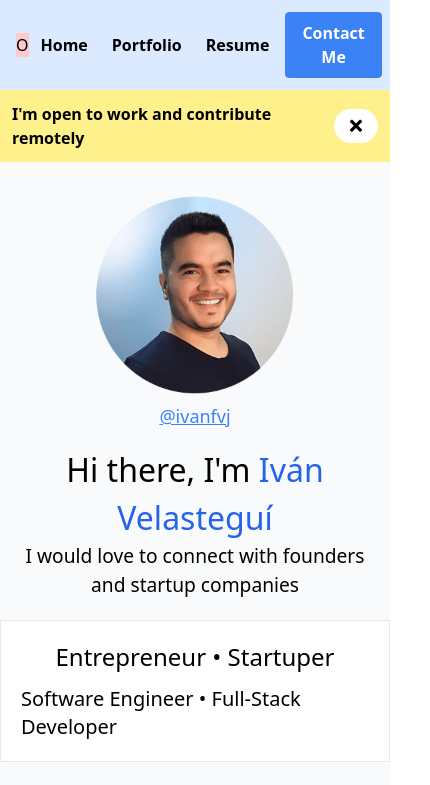
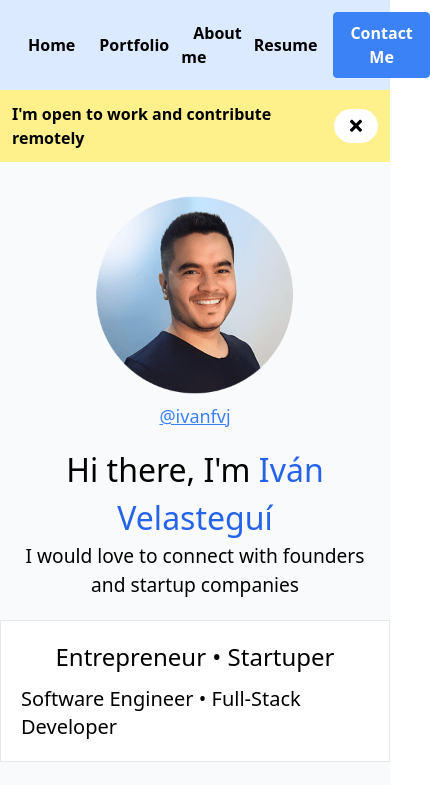
Before and after one commit to Ivanfvj/portfolio, a Next.js app: page / in a window 390 px wide. Shown: the top 785 px of the page, 430 px wide, since content can reach past the window. Built offline with nearby package versions, Linux system fonts and the light colour scheme.

Commit message:
feat: add useMediaQuery and useResponsiveBreakpoint hooks

```diff
--- /dev/null
+++ b/common/hooks/useMediaQuery.ts
@@ -0,0 +1,20 @@
+import { useEffect, useState } from "react";
+
+export const useMediaQuery = (minWidth: number) => {
+  const [state, setState] = useState({
+    windowWidth: window.innerWidth,
+    isDesiredWidth: false,
+  });
+
+  useEffect(() => {
+    const resizeHandler = () => {
+      const currentWindowWidth = window.innerWidth;
+      const isDesiredWidth = currentWindowWidth < minWidth;
+      setState({ windowWidth: currentWindowWidth, isDesiredWidth });
+    };
+    window.addEventListener("resize", resizeHandler);
+    return () => window.removeEventListener("resize", resizeHandler);
+  }, [state.windowWidth]);
+
+  return state.isDesiredWidth;
+};
--- /dev/null
+++ b/common/hooks/useResponsiveBreakpoint.ts
@@ -0,0 +1,101 @@
+import { useMediaQuery } from "./useMediaQuery";
+
+interface Props {
+  breakpoints?: {
+    sm?: number;
+    md?: number;
+    lg?: number;
+    xl?: number;
+    "2xl"?: number;
+  };
+}
+
+const defaultBreakpoints: Props["breakpoints"] = {
+  sm: 640,
+  md: 768,
+  lg: 1024,
+  xl: 1280,
+  "2xl": 1536,
+};
+
+type BreakpointName = "xs" | "sm" | "md" | "lg" | "xl" | "2xl";
+
+export type ResponsiveBreakpoints = ReturnType<
+  typeof useResponsiveBreakpoint
+>["breakpoints"];
+
+export const useResponsiveBreakpoint = (props?: Props) => {
+  const breakpointsConfig: Props["breakpoints"] = {
+    ...defaultBreakpoints,
+    ...(props?.breakpoints || {}),
+  };
+
+  if (!process.browser || !window) {
+    return { breakpoints: null };
+  }
+
+  // TODO: This can be optimized using only one eventListener instead of 4
+  // Calculation is true if window width is less than breakpointConfig limit
+  const lessThanSm = useMediaQuery(breakpointsConfig.sm);
+  const lessThanMd = useMediaQuery(breakpointsConfig.md);
+  const lessThanLg = useMediaQuery(breakpointsConfig.lg);
+  const lessThanXl = useMediaQuery(breakpointsConfig.xl);
+  const lessThan2Xl = useMediaQuery(breakpointsConfig["2xl"]);
+
+  const isSmAndDown = lessThanSm;
+  const isMdAndDown = lessThanMd;
+  const isLgAndDown = lessThanLg;
+  const isXlAndDown = lessThanXl;
+  const is2XlAndDown = lessThan2Xl;
+
+  const isSmAndUp = true; // Always considered true as sm breakpoint is the lower limit
+  const isMdAndUp = !lessThanSm;
+  const isLgAndUp = !lessThanMd;
+  const isXlAndUp = !lessThanLg;
+
+  // Breakpoint name
+  let name: BreakpointName = "xs";
+  if (
+    !lessThanSm &&
+    !lessThanMd &&
+    !lessThanLg &&
+    !lessThanXl &&
+    !lessThan2Xl
+  ) {
+    name = "2xl";
+  } else if (
+    !lessThanSm &&
+    !lessThanMd &&
+    !lessThanLg &&
+    !lessThanXl &&
+    lessThan2Xl
+  ) {
+    name = "xl";
+  } else if (!lessThanSm && !lessThanMd && !lessThanLg && lessThanXl) {
+    name = "lg";
+  } else if (!lessThanSm && !lessThanMd && lessThanLg) {
+    name = "md";
+  } else if (!lessThanSm && lessThanMd) {
+    name = "sm";
+  } else {
+    name = "xs";
+  }
+
+  const breakpoints = {
+    name,
+    isSmAndDown,
+    isMdAndDown,
+    isLgAndDown,
+    isXlAndDown,
+    is2XlAndDown,
+
+    isSmAndUp,
+    isMdAndUp,
+    isLgAndUp,
+    isXlAndUp,
+  };
+
+  return {
+    breakpoints,
+  };
+};
--- a/components/Layout.tsx
+++ b/components/Layout.tsx
@@ -1,10 +1,11 @@
-import React, { ReactNode, useState } from "react";
+import React, { ReactNode, useContext } from "react";
 import Head from "next/head";
+import { motion } from "framer-motion";
+
 import NavBar from "./NavBar";
 import Footer from "./Footer";
 import { LayoutContext } from "../contexts/LayoutContext";
 import { Drawer } from "./layout/Drawer";
-import { motion } from "framer-motion";
 
 type Props = {
   children?: ReactNode;
@@ -28,25 +29,17 @@ const Layout = ({
   thumbnailImg,
 }: Props) => {
   const imgUrl = thumbnailImg || "https://ivan.unamacro.com/portrait.jpg";
-  const [drawerActive, setDrawerActive] = useState(false);
-  const toggleDrawer = () => {
-    setDrawerActive((prevState) => !prevState);
-  };
-
+  const { drawerActive, setDrawerActive } = useContext(LayoutContext);
   // Recommended max length for these meta tags
   description = description.substring(0, 160);
 
   return (
-    <LayoutContext.Provider value={{ drawerActive, toggleDrawer }}>
     <div className={className}>
       {/* TODO: Move tags to specific component */}
       <Head>
         <title>{title}</title>
         <meta charSet="utf-8" />
-          <meta
-            name="viewport"
-            content="initial-scale=1.0, width=device-width"
-          />
+        <meta name="viewport" content="initial-scale=1.0, width=device-width" />
         <meta name="title" content={title} />
         <meta name="description" content={description} />
         <meta name="twitter:title" content={title} />
@@ -149,7 +142,6 @@ const Layout = ({
       </motion.main>
       <Footer />
     </div>
-    </LayoutContext.Provider>
   );
 };
 
--- a/components/NavBar.tsx
+++ b/components/NavBar.tsx
@@ -1,12 +1,12 @@
-import React, { useState, useContext } from "react";
+import React, { useContext } from "react";
 import Link from "next/link";
+
 import { BaseReactProps } from "../common";
 import { LayoutContext } from "../contexts/LayoutContext";
-// import Switch from "../components/shared/material/Switch";
+import { FontAwesomeIcon } from "@fortawesome/react-fontawesome";
+import { faBars } from "@fortawesome/free-solid-svg-icons";
 
-interface Props extends BaseReactProps {
-  //   title?: string;
-}
+interface Props extends BaseReactProps {}
 
 type NavBarItemProps = {
   text?: string;
@@ -45,28 +45,33 @@ const ActionButton = (props: any) => {
 };
 
 const NavBar = ({}: Props) => {
-  const { toggleDrawer } = useContext(LayoutContext);
+  const { toggleDrawer, drawerActive, breakpoints } = useContext(LayoutContext);
 
   return (
     <nav className="px-4 py-3 bg-blue-100">
       <ul className="flex items-center max-w-6xl mx-auto">
-        <button onClick={toggleDrawer} className="bg-red-200 w-12">
-          O
-        </button>
+        {breakpoints?.isMdAndDown && (
+          <button
+            onClick={toggleDrawer}
+            style={{ width: 40, height: 40 }}
+            className={`p-2 flex justify-center items-center rounded-full transition-all ${
+              drawerActive ? "bg-gray-200" : "hover:bg-gray-100"
+            }`}
+          >
+            <FontAwesomeIcon icon={faBars} style={{ fontSize: 20 }} />
+          </button>
+        )}
         <li>
           <NavBarItem href="/" text="Home" />
         </li>
         <li>
           <NavBarItem href="/projects" text="Portfolio" />
         </li>
-        {/* <li>
+        <li>
           <NavBarItem href="/about" text="About me" />
-        </li> */}
+        </li>
 
         <div className="flex-grow"></div>
-        {/* <li>
-          <NavBarItem href="/about" text="About me" />
-        </li> */}
         <li>
           <NavBarItem
             href="https://www.unamacro.com/wp-content/uploads/2022/05/CV_Ivan_Velastegui_Senior_Full_Stack_Engineer.pdf"
--- a/components/layout/Drawer/drawer.module.scss
+++ b/components/layout/Drawer/drawer.module.scss
@@ -20,8 +20,12 @@ $drawer-width: 300px;
 }
 
 .drawer__header {
-    padding: 10px;
+    padding: 15px;
     border-bottom: 1px solid #ccc;
+}
+
+.drawer__content {
+    // padding: 15px 15px;
 }
 
 .drawer__overlay {
--- a/components/layout/Drawer/index.tsx
+++ b/components/layout/Drawer/index.tsx
@@ -1,31 +1,181 @@
-import { ReactNode } from "react";
+import { ReactNode, useCallback, useEffect, useMemo, useState } from "react";
+import Link from "next/link";
+import { useRouter } from "next/router";
 
 import styles from "./drawer.module.scss";
 import { BaseReactProps } from "../../../common";
+import { FontAwesomeIcon } from "@fortawesome/react-fontawesome";
+import { faChevronDown } from "@fortawesome/free-solid-svg-icons";
 
 interface DrawerProps extends BaseReactProps {
   renderHeader?: () => ReactNode;
   active?: boolean;
   onHide?: () => void;
 }
-interface DrawerItemProps extends BaseReactProps {}
 
-const DrawerItem = () => {
-  <div>Item</div>;
+interface IDrawerItem {
+  text: string;
+  icon?: string;
+  href?: string;
+  target?: string;
+  items?: IDrawerItem[];
+}
+
+interface DrawerItemProps extends BaseReactProps, Partial<IDrawerItem> {
+  active?: boolean;
+}
+
+interface IDrawerSubgroup extends IDrawerItem {}
+interface DrawerSubgroupProps extends BaseReactProps, IDrawerSubgroup {
+  open?: boolean;
+  activeRoute?: string;
+}
+
+const DrawerSubgroup = (props: DrawerSubgroupProps) => {
+  const [open, setOpen] = useState(false);
+  const hasItems = props.items && props.items.length > 0;
+  const childRouteActive = useMemo(
+    () =>
+      hasItems &&
+      props.activeRoute &&
+      props.items.find((e) => props.activeRoute === e.href),
+    [props.activeRoute, props.items]
+  );
+
+  useEffect(() => {
+    if (childRouteActive) {
+      setOpen(true);
+    }
+  }, []);
+
+  // TODO: Init state on active if child route is active
+  const toggleMenu = useCallback(() => {
+    setOpen((prevState) => !prevState);
+  }, []);
+
+  return (
+    <>
+      <div
+        className={`py-3 px-6 cursor-pointer text-md w-full h-full select-none md:text-lg flex justify-between items-center transition-all ease
+        ${
+          childRouteActive
+            ? "bg-blue-400 text-white font-semibold"
+            : open
+            ? "bg-blue-100"
+            : "hover:bg-gray-100"
+        }`}
+        onClick={toggleMenu}
+      >
+        <span>{props.text}</span>
+        {hasItems && <FontAwesomeIcon icon={faChevronDown} />}
+      </div>
+      {hasItems &&
+        open &&
+        props.items.map((e) => (
+          <Link key={e.text} href={e.href}>
+            <li
+              className={`py-3 px-6 pl-9 cursor-pointer transition-all ease ${
+                e === childRouteActive
+                  ? "bg-blue-300 text-white font-semibold"
+                  : "bg-blue-50 hover:bg-blue-100"
+              }`}
+            >
+              <a
+                target={e.target || "_self"}
+                className="text-md w-full h-full md:text-lg select-none"
+              >
+                {e.text}
+              </a>
+            </li>
+          </Link>
+        ))}
+    </>
+  );
+};
+
+const DrawerItem = (props: DrawerItemProps) => {
+  const target = props.target || "_self";
+  return (
+    <Link href={props.href}>
+      <li
+        className={`py-3 px-6 cursor-pointer transition-all ease ${
+          props.active
+            ? "bg-blue-300 text-white font-semibold"
+            : "hover:bg-gray-100"
+        }`}
+      >
+        <a
+          href={props.href}
+          target={target}
+          className="text-md w-full h-full md:text-lg"
+        >
+          {props.text}
+        </a>
+      </li>
+    </Link>
+  );
+};
+
+const DrawerHeader = () => {
+  return (
+    <div>
+      <p>
+        <strong>Iván Velasteguí</strong>
+      </p>
+    </div>
+  );
 };
 
 export const Drawer = (props: DrawerProps) => {
+  const { asPath: actualRoute } = useRouter();
+  const items: IDrawerItem[] = [
+    { text: "Home", href: "/" },
+    { text: "Portfolio", href: "/projects" },
+    {
+      text: "Startup Projects",
+      items: [
+        { text: "Unamacro", href: "/projects/unamacro" },
+        { text: "Trimm.tv", href: "/projects/trimm" },
+        { text: "Mejorate.online", href: "/projects/mejorate" },
+      ],
+    },
+    { text: "About me", href: "/about" },
+    { text: "Resume", href: "/resume" },
+  ];
   const onHide = () => {
     props.onHide && props.onHide();
   };
   return (
     <>
-      <nav className={`${styles.drawer} ${props.active ? styles.active : ""}`}>
-        {props.renderHeader && (
-          <div className={styles["drawer__header"]}>{props.renderHeader()}</div>
-        )}
-        <div className={styles["drawer__content"]}></div>
-      </nav>
+      <aside
+        className={`${styles.drawer} ${props.active ? styles.active : ""}`}
+      >
+        <div className={styles["drawer__header"]}>
+          {props.renderHeader ? props.renderHeader() : <DrawerHeader />}
+        </div>
+        <div className={styles["drawer__content"]}>
+          <ul>
+            {items.map((e) => {
+              if (e.items && e.items.length > 0) {
+                return (
+                  <DrawerSubgroup
+                    {...e}
+                    key={e.text}
+                    activeRoute={actualRoute}
+                  />
+                );
+              } else
+                return (
+                  <DrawerItem
+                    {...e}
+                    active={actualRoute === e.href}
+                    key={e.text}
+                  />
+                );
+            })}
+          </ul>
+        </div>
+      </aside>
       <div
         className={`${styles["drawer__overlay"]} ${
           props.active ? styles.active : ""
--- a/contexts/LayoutContext.ts
+++ b/contexts/LayoutContext.ts
@@ -1,8 +1,12 @@
 import { createContext } from "react";
+
+import { ResponsiveBreakpoints } from "../common/hooks/useResponsiveBreakpoint";
 
 interface ILayoutContext {
   drawerActive: boolean;
   toggleDrawer: () => void;
+  setDrawerActive: (active: boolean) => void;
+  breakpoints?: ResponsiveBreakpoints
 }
 
 export const LayoutContext = createContext<ILayoutContext>(null);
--- /dev/null
+++ b/contexts/LayoutContextProvider.tsx
@@ -0,0 +1,24 @@
+import { useEffect, useState } from "react";
+
+import { BaseReactProps } from "../common";
+import { LayoutContext } from "./LayoutContext";
+import { useResponsiveBreakpoint } from "../common/hooks/useResponsiveBreakpoint";
+
+interface Props extends BaseReactProps {}
+
+export const LayoutContextProvider = (props: Props) => {
+  const [drawerActive, setDrawerActive] = useState(false);
+  let { breakpoints } = useResponsiveBreakpoint();
+
+  const toggleDrawer = () => {
+    setDrawerActive((prevState) => !prevState);
+  };
+
+  return (
+    <LayoutContext.Provider
+      value={{ drawerActive, setDrawerActive, toggleDrawer, breakpoints }}
+    >
+      {props.children}
+    </LayoutContext.Provider>
+  );
+};
--- a/package.json
+++ b/package.json
@@ -7,6 +7,9 @@
     "type-check": "tsc"
   },
   "dependencies": {
+    "@fortawesome/fontawesome-svg-core": "^6.1.1",
+    "@fortawesome/free-solid-svg-icons": "^6.1.1",
+    "@fortawesome/react-fontawesome": "^0.1.18",
     "framer-motion": "^6.3.4",
     "next": "latest",
     "photoswipe": "^5.2.4",
```
Also changed, not shown: pages/_app.tsx (+8 -1 lines), pages/index.tsx (+5 -6 lines), 1 other file (tests, documents, lock files or other folders). Lines whose indentation alone changed are shown as unchanged.
